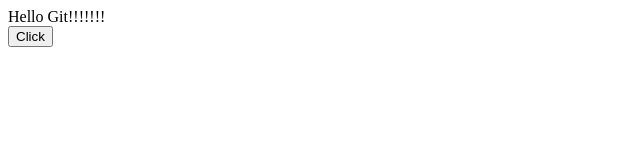
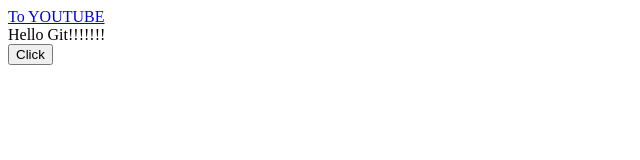
Before and after one commit to sudo0511/Demo-repo, a plain HTML site: page index.html in a window 1280 px wide. Shown: the whole page, without its empty margins (0-640 px from the left). Drawn offline with Linux system fonts and the light colour scheme.

Commit message:
added link to Youtube

```diff
--- a/index.html
+++ b/index.html
@@ -7,6 +7,7 @@
     <title>Git-Demo</title>
   </head>
   <body>
+    <a href="http://www.youtube.com/" target="_blank" rel="noopener noreferrer">To YOUTUBE</a>
     <header>Hello Git!!!!!!!</header>
     <button>Click</button>
   </body>
```
